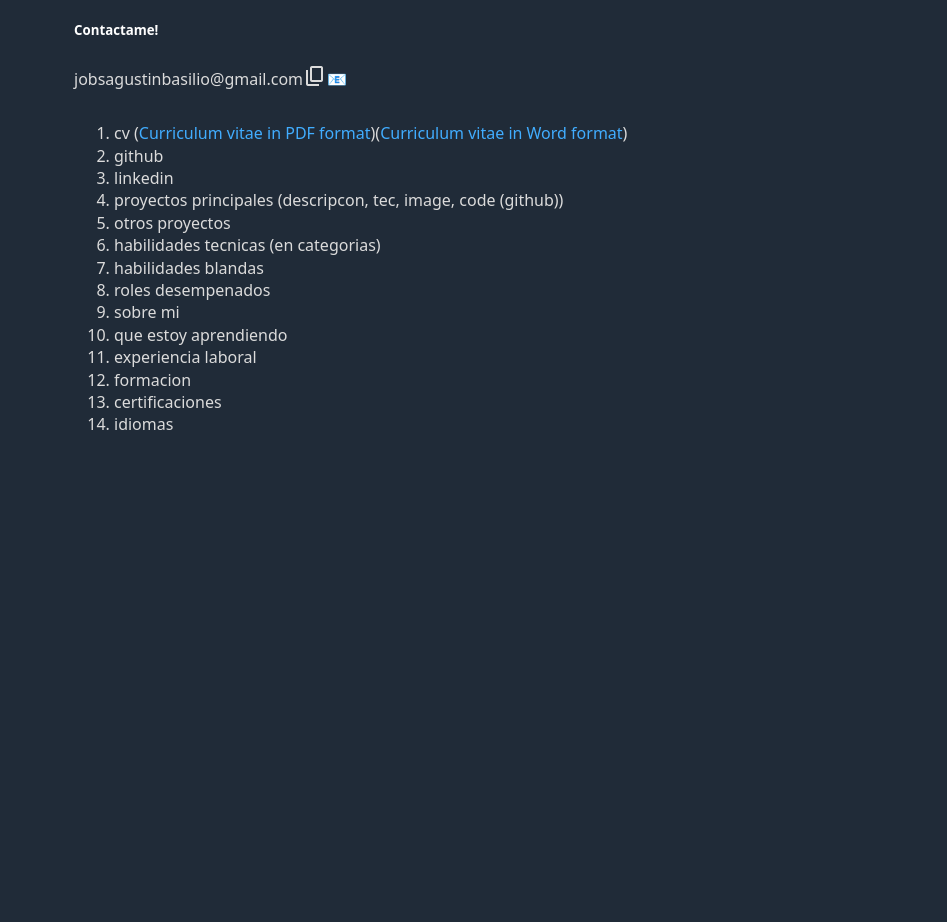
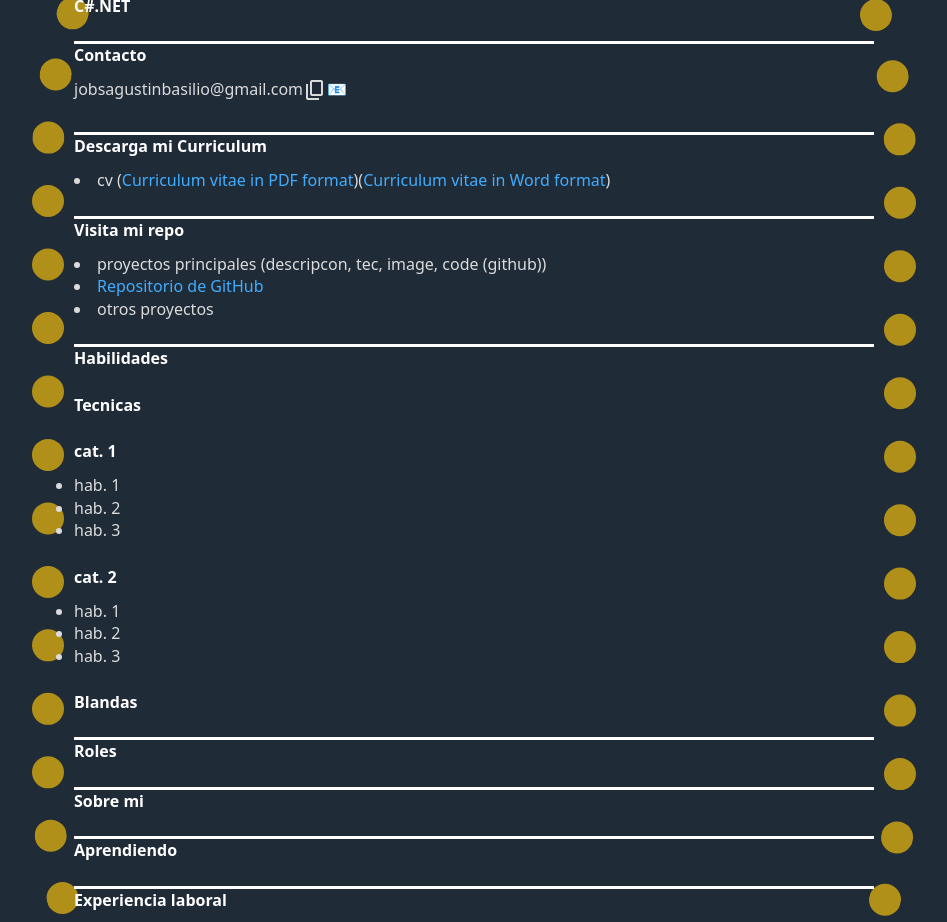
Before and after one commit to AgBasilio/ImAgustinBasilio, a plain HTML site: page index.html in a window 1280 px wide. Shown: the part 180-1102 px from the top of the page, without its empty margins (166-1113 px from the left). Before the commit the page ends 800 px from the top, so only its background shows below. Drawn offline with nearby package versions, Linux system fonts and the light colour scheme.

Commit message:
fix color not changing on tooltip & ADD partial info to the page

```diff
--- a/index.html
+++ b/index.html
@@ -1,7 +1,8 @@
 <!DOCTYPE html>
-<html lang="en">
+<html lang="es">
   <head>
     <meta charset="UTF-8" />
+    <link rel="shortcut icon" href="AB.svg" type="image/x-icon" />
     <link
       rel="stylesheet"
       href="https://cdn.jsdelivr.net/npm/water.css@2/out/dark.css"
@@ -12,24 +13,32 @@
     />
     <link rel="stylesheet" href="./src/style.css" />
     <meta name="viewport" content="width=device-width, initial-scale=1.0" />
-    <title>Agus Page</title>
+    <title>Soy Agustin</title>
   </head>
   <body>
     <h1>Agustin Basilio</h1>
-    <h2>Tecnico en desarrollo de aplicaciones multiplataforma</h2>
-    <h4>C#.NET</h4>
+    <h2>
+      Tecnico en desarrollo de aplicaciones multiplataforma <br />
+      C#.NET
+    </h2>
     <article>
-      <h5>Contactame!</h5>
-      <div style="display: flex; align-items: baseline">
+      <h2>Contacto</h2>
+      <div
+        title="contact reference: e-mail"
+        style="display: flex; align-items: baseline"
+      >
         <p>jobsagustinbasilio@gmail.com</p>
         <span class="icon tooltip" onclick="copyEmail()">
           <span class="material-symbols-outlined"> content_copy </span>
-          <i id="tooltip-copy-email" class="tooltiptext">copy e-mail address</i>
+          <i
+            id="tooltip-copy-email"
+            class="tooltiptext tooltiptext-black-border-color"
+            >copy e-mail address</i
+          >
         </span>
         <a href="mailto:jobsagustinbasilio@gmail.com"></a>
       </div>
-    </article>
-    <ol>
+      <h2>Descarga mi Curriculum</h2>
       <li>
         cv (<a href="./src/CVs/CV Agustin Omar Basilio.pdf" target="_blank"
           >Curriculum vitae in PDF format</a
@@ -37,20 +46,33 @@
           >Curriculum vitae in Word format</a
         >)
       </li>
-      <li>github</li>
-      <li>linkedin</li>
+      <h2>Visita mi repo</h2>
       <li>proyectos principales (descripcon, tec, image, code (github))</li>
+      <li><a href="https://github.com/AgBasilio">Repositorio de GitHub</a></li>
       <li>otros proyectos</li>
-      <li>habilidades tecnicas (en categorias)</li>
-      <li>habilidades blandas</li>
-      <li>roles desempenados</li>
-      <li>sobre mi</li>
-      <li>que estoy aprendiendo</li>
-      <li>experiencia laboral</li>
-      <li>formacion</li>
-      <li>certificaciones</li>
-      <li>idiomas</li>
-    </ol>
+      <h2>Habilidades</h2>
+      <h3>Tecnicas</h3>
+      <h4>cat. 1</h4>
+      <ul>
+        <li>hab. 1</li>
+        <li>hab. 2</li>
+        <li>hab. 3</li>
+      </ul>
+      <h4>cat. 2</h4>
+      <ul>
+        <li>hab. 1</li>
+        <li>hab. 2</li>
+        <li>hab. 3</li>
+      </ul>
+      <h3>Blandas</h3>
+      <h2>Roles</h2>
+      <h2>Sobre mi</h2>
+      <h2>Aprendiendo</h2>
+      <h2>Experiencia laboral</h2>
+      <h2>Formacion</h2>
+      <h2>Certificaciones</h2>
+      <h2>Idiomas</h2>
+    </article>
 
     <script>
       function copyEmail() {
@@ -58,12 +80,16 @@
         const element = document.getElementById("tooltip-copy-email");
         element.innerHTML = "Copied to clopboard";
         element.style.backgroundColor = "darkred";
+        element.classList.remove("tooltiptext-black-border-color");
+        element.classList.add("tooltiptext-darkred-border-color");
 
         const interval = 2 * 1000;
         setTimeout(() => {
           element.innerHTML = "copy e-mail address";
           element.style.backgroundColor = "black";
-        }, 2000);
+          element.classList.remove("tooltiptext-darkred-border-color");
+          element.classList.add("tooltiptext-black-border-color");
+        }, interval);
 
         navigator.clipboard.writeText("jobsagustinbasilio@gmail.com");
       }
--- a/src/style.css
+++ b/src/style.css
@@ -1,3 +1,21 @@
+* {
+  margin: 0;
+  padding: 0;
+  border: 0;
+  font-size: 100%;
+  font: inherit;
+  vertical-align: baseline;
+}
+body {
+  border-radius: 25%;
+  border: 2rem dotted rgb(236 185 14 / 0.712);
+}
+a:hover {
+  text-decoration: none;
+}
+h2 {
+  border-top: 0.2rem solid;
+}
 .icon {
   align-self: center;
   cursor: pointer;
@@ -42,5 +60,12 @@
   margin-left: -5px;
   border-width: 5px; /*size of arrow */
   border-style: solid;
+}
+
+.tooltiptext-black-border-color::after {
   border-color: transparent transparent black transparent;
 }
+
+.tooltiptext-darkred-border-color::after {
+  border-color: transparent transparent darkred transparent;
+}
```
